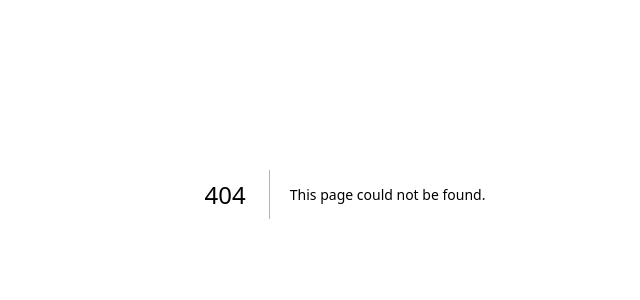
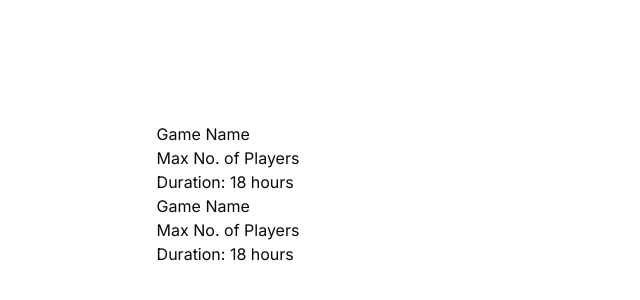
Before and after one commit to nblickman11/pedestal-frontend, a Next.js app: page /create in a window 1280 px wide. Before the commit this address had no page. Shown: the part 206-506 px from the top of the page, without its empty margins (295-935 px from the left). Built offline with nearby package versions, Linux system fonts and the light colour scheme.

Commit message:
shadcn added, landing page completed

```diff
--- /dev/null
+++ b/app/create/page.tsx
@@ -0,0 +1,38 @@
+'use client';
+
+export default function CreateGame() {
+	return (
+		<main className="flex min-h-screen items-center justify-center p-24">
+			<div>
+				<div id="left">
+					<div>
+						<label>Game Name</label>
+						<input type="text" />
+					</div>
+					<div>
+						<label>Max No. of Players</label>
+						<input type="text" />
+					</div>
+					<div>
+						<label>Duration: 18 hours</label>
+						<input type="text" />
+					</div>
+				</div>
+				<div id="right">
+					<div>
+						<label>Game Name</label>
+						<input type="text" />
+					</div>
+					<div>
+						<label>Max No. of Players</label>
+						<input type="text" />
+					</div>
+					<div>
+						<label>Duration: 18 hours</label>
+						<input type="text" />
+					</div>
+				</div>
+			</div>
+		</main>
+	);
+}
--- a/app/globals.css
+++ b/app/globals.css
@@ -2,26 +2,75 @@
 @tailwind components;
 @tailwind utilities;
 
-:root {
-  --foreground-rgb: 0, 0, 0;
-  --background-start-rgb: 214, 219, 220;
-  --background-end-rgb: 255, 255, 255;
-}
+@layer base {
+  :root {
+    --background: 0 0% 100%;
+    --foreground: 20 14.3% 4.1%;
 
-@media (prefers-color-scheme: dark) {
-  :root {
-    --foreground-rgb: 255, 255, 255;
-    --background-start-rgb: 0, 0, 0;
-    --background-end-rgb: 0, 0, 0;
+    --card: 0 0% 100%;
+    --card-foreground: 20 14.3% 4.1%;
+
+    --popover: 0 0% 100%;
+    --popover-foreground: 20 14.3% 4.1%;
+
+    --primary: 24 9.8% 10%;
+    --primary-foreground: 60 9.1% 97.8%;
+
+    --secondary: 60 4.8% 95.9%;
+    --secondary-foreground: 24 9.8% 10%;
+
+    --muted: 60 4.8% 95.9%;
+    --muted-foreground: 25 5.3% 44.7%;
+
+    --accent: 60 4.8% 95.9%;
+    --accent-foreground: 24 9.8% 10%;
+
+    --destructive: 0 84.2% 60.2%;
+    --destructive-foreground: 60 9.1% 97.8%;
+
+    --border: 20 5.9% 90%;
+    --input: 20 5.9% 90%;
+    --ring: 20 14.3% 4.1%;
+
+    --radius: 0.5rem;
+  }
+
+  .dark {
+    --background: 20 14.3% 4.1%;
+    --foreground: 60 9.1% 97.8%;
+
+    --card: 20 14.3% 4.1%;
+    --card-foreground: 60 9.1% 97.8%;
+
+    --popover: 20 14.3% 4.1%;
+    --popover-foreground: 60 9.1% 97.8%;
+
+    --primary: 60 9.1% 97.8%;
+    --primary-foreground: 24 9.8% 10%;
+
+    --secondary: 12 6.5% 15.1%;
+    --secondary-foreground: 60 9.1% 97.8%;
+
+    --muted: 12 6.5% 15.1%;
+    --muted-foreground: 24 5.4% 63.9%;
+
+    --accent: 12 6.5% 15.1%;
+    --accent-foreground: 60 9.1% 97.8%;
+
+    --destructive: 0 62.8% 30.6%;
+    --destructive-foreground: 60 9.1% 97.8%;
+
+    --border: 12 6.5% 15.1%;
+    --input: 12 6.5% 15.1%;
+    --ring: 24 5.7% 82.9%;
   }
 }
 
-body {
-  color: rgb(var(--foreground-rgb));
-  background: linear-gradient(
-      to bottom,
-      transparent,
-      rgb(var(--background-end-rgb))
-    )
-    rgb(var(--background-start-rgb));
+@layer base {
+  * {
+    @apply border-border;
+  }
+  body {
+    @apply bg-background text-foreground;
+  }
 }
--- a/app/page.tsx
+++ b/app/page.tsx
@@ -17,13 +17,13 @@ export default function Home() {
 		<main className="flex min-h-screen items-center justify-center p-24 bg-black antialiased">
 			<div>
 				<h1 className="text-6xl text-center font-bold text-white">
-					Out–invest <br /> your friends
+					Out-trade friends. <br /> Claim victory.
 				</h1>
 				<div className="flex items-center justify-center space-x-4 mt-8">
 					<motion.button
 						whileTap={buttonClick}
 						whileHover={buttonHover}
-						className="p-4 rounded-lg bg-[#1A1A1A] text-sm text-white uppercase tracking-wider"
+						className="p-4 rounded-lg bg-[#1A1A1A] text-xs font-semibold text-white uppercase tracking-wider"
 					>
 						{' '}
 						Create Game{' '}
@@ -31,7 +31,7 @@ export default function Home() {
 					<motion.button
 						whileTap={buttonClick}
 						whileHover={buttonHover}
-						className="p-4 rounded-lg bg-[#3B6D82] text-sm text-white uppercase tracking-wider"
+						className="p-4 rounded-lg bg-[#3B6D82] text-xs font-semibold text-white uppercase tracking-wider"
 					>
 						{' '}
 						Join Game{' '}
--- /dev/null
+++ b/components/ui/slider.tsx
@@ -0,0 +1,28 @@
+"use client"
+
+import * as React from "react"
+import * as SliderPrimitive from "@radix-ui/react-slider"
+
+import { cn } from "@/lib/utils"
+
+const Slider = React.forwardRef<
+  React.ElementRef<typeof SliderPrimitive.Root>,
+  React.ComponentPropsWithoutRef<typeof SliderPrimitive.Root>
+>(({ className, ...props }, ref) => (
+  <SliderPrimitive.Root
+    ref={ref}
+    className={cn(
+      "relative flex w-full touch-none select-none items-center",
+      className
+    )}
+    {...props}
+  >
+    <SliderPrimitive.Track className="relative h-2 w-full grow overflow-hidden rounded-full bg-secondary">
+      <SliderPrimitive.Range className="absolute h-full bg-primary" />
+    </SliderPrimitive.Track>
+    <SliderPrimitive.Thumb className="block h-5 w-5 rounded-full border-2 border-primary bg-background ring-offset-background transition-colors focus-visible:outline-none focus-visible:ring-2 focus-visible:ring-ring focus-visible:ring-offset-2 disabled:pointer-events-none disabled:opacity-50" />
+  </SliderPrimitive.Root>
+))
+Slider.displayName = SliderPrimitive.Root.displayName
+
+export { Slider }
--- /dev/null
+++ b/lib/utils.ts
@@ -0,0 +1,6 @@
+import { type ClassValue, clsx } from "clsx"
+import { twMerge } from "tailwind-merge"
+
+export function cn(...inputs: ClassValue[]) {
+  return twMerge(clsx(inputs))
+}
--- a/package.json
+++ b/package.json
@@ -10,18 +10,24 @@
   },
   "dependencies": {
     "@privy-io/react-auth": "^1.40.3",
+    "@radix-ui/react-slider": "^1.1.2",
     "@types/node": "20.6.3",
     "@types/react": "18.2.22",
     "@types/react-dom": "18.2.7",
     "autoprefixer": "10.4.16",
+    "class-variance-authority": "^0.7.0",
+    "clsx": "^2.0.0",
     "eslint": "8.50.0",
     "eslint-config-next": "13.5.2",
     "framer-motion": "^10.16.4",
+    "lucide-react": "^0.279.0",
     "next": "13.5.2",
     "postcss": "8.4.30",
     "react": "18.2.0",
     "react-dom": "18.2.0",
+    "tailwind-merge": "^1.14.0",
     "tailwindcss": "3.3.3",
+    "tailwindcss-animate": "^1.0.7",
     "typescript": "5.2.2"
   }
 }
--- /dev/null
+++ b/tailwind.config.js
@@ -0,0 +1,76 @@
+/** @type {import('tailwindcss').Config} */
+module.exports = {
+  darkMode: ["class"],
+  content: [
+    './pages/**/*.{ts,tsx}',
+    './components/**/*.{ts,tsx}',
+    './app/**/*.{ts,tsx}',
+    './src/**/*.{ts,tsx}',
+	],
+  theme: {
+    container: {
+      center: true,
+      padding: "2rem",
+      screens: {
+        "2xl": "1400px",
+      },
+    },
+    extend: {
+      colors: {
+        border: "hsl(var(--border))",
+        input: "hsl(var(--input))",
+        ring: "hsl(var(--ring))",
+        background: "hsl(var(--background))",
+        foreground: "hsl(var(--foreground))",
+        primary: {
+          DEFAULT: "hsl(var(--primary))",
+          foreground: "hsl(var(--primary-foreground))",
+        },
+        secondary: {
+          DEFAULT: "hsl(var(--secondary))",
+          foreground: "hsl(var(--secondary-foreground))",
+        },
+        destructive: {
+          DEFAULT: "hsl(var(--destructive))",
+          foreground: "hsl(var(--destructive-foreground))",
+        },
+        muted: {
+          DEFAULT: "hsl(var(--muted))",
+          foreground: "hsl(var(--muted-foreground))",
+        },
+        accent: {
+          DEFAULT: "hsl(var(--accent))",
+          foreground: "hsl(var(--accent-foreground))",
+        },
+        popover: {
+          DEFAULT: "hsl(var(--popover))",
+          foreground: "hsl(var(--popover-foreground))",
+        },
+        card: {
+          DEFAULT: "hsl(var(--card))",
+          foreground: "hsl(var(--card-foreground))",
+        },
+      },
+      borderRadius: {
+        lg: "var(--radius)",
+        md: "calc(var(--radius) - 2px)",
+        sm: "calc(var(--radius) - 4px)",
+      },
+      keyframes: {
+        "accordion-down": {
+          from: { height: 0 },
+          to: { height: "var(--radix-accordion-content-height)" },
+        },
+        "accordion-up": {
+          from: { height: "var(--radix-accordion-content-height)" },
+          to: { height: 0 },
+        },
+      },
+      animation: {
+        "accordion-down": "accordion-down 0.2s ease-out",
+        "accordion-up": "accordion-up 0.2s ease-out",
+      },
+    },
+  },
+  plugins: [require("tailwindcss-animate")],
+}
```
Also changed, not shown: components.json (added), 1 other file (tests, documents, lock files or other folders).
